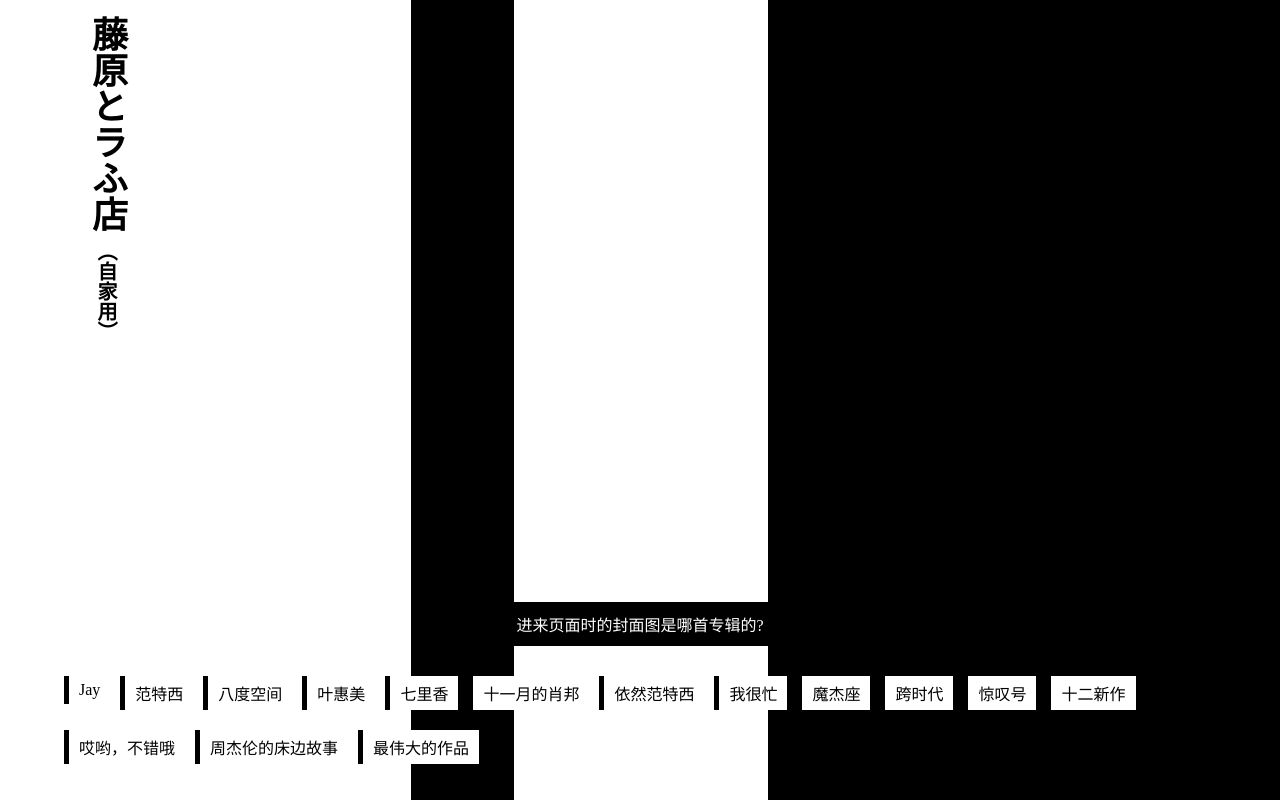
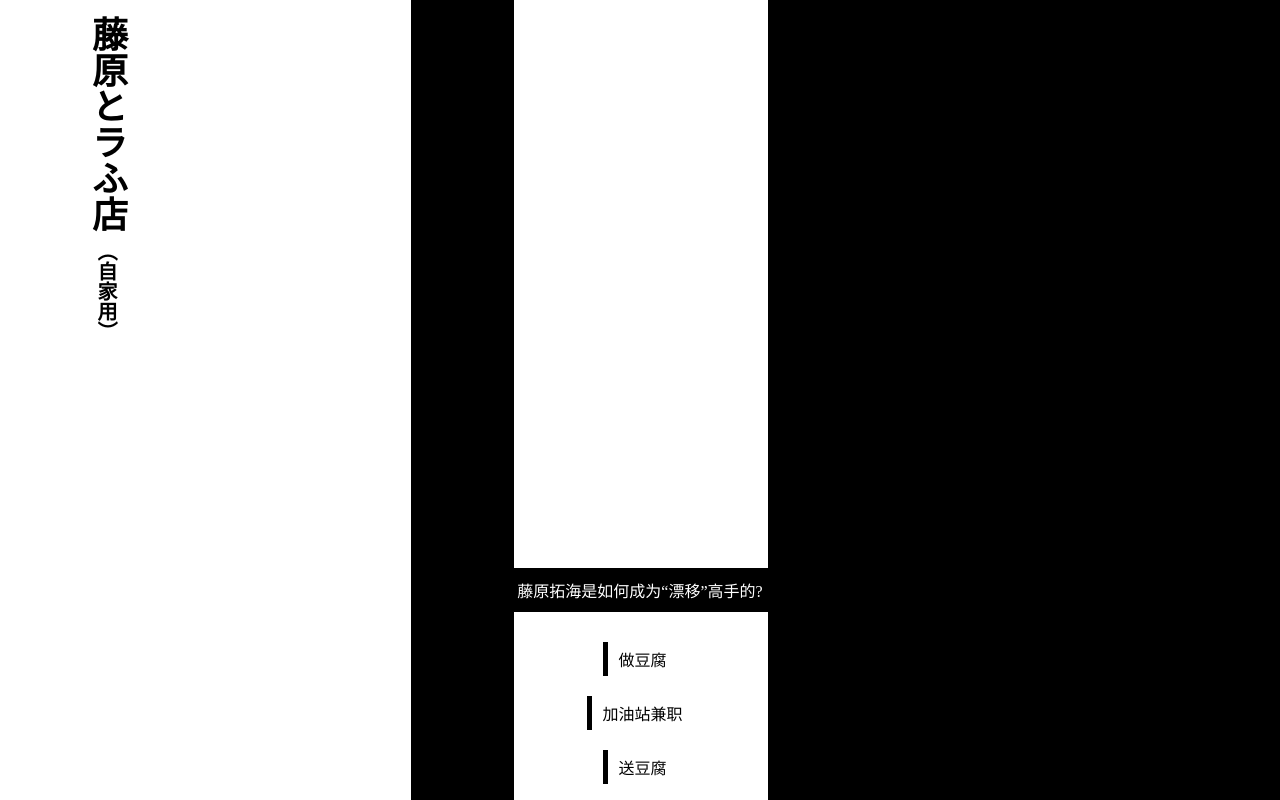
Before and after one commit to Dearhuan/swiper-fund, a Vue app: page /#/login in a window 1280 px wide. Built offline with nearby package versions, Linux system fonts and the light colour scheme.

Commit message:
question & answer fix

```diff
--- a/src/view/login/index.vue
+++ b/src/view/login/index.vue
@@ -56,13 +56,31 @@
 
 const defaultQuestionIndex = ref<number>(0)
 
-const questionAndAnswers = ref<Array<QuestionAndAnswer>>(QuestionAndAnswers)
+const questionAndAnswers = ref<Array<QuestionAndAnswer>>([])
+
+let list = QuestionAndAnswers
 
 onMounted(() => {
   setTimeout(() => {
     showCover.value = false
   }, 2000);
 })
+
+const getObjectFromAnswers = (answers: Array<QuestionAndAnswer>) => {
+  return answers[Math.floor(Math.random() * answers.length)]
+}
+
+// 随机获取三组问题
+const getAnswers = () => {
+  let answers = []
+  for (let i = 0; i < 3; i++) {
+    answers.push(getObjectFromAnswers(list))
+    list = list.slice(0, list.length - 1)
+  }
+  return answers
+}
+
+questionAndAnswers.value = getAnswers()
 
 const checkAnswer = (answer: string, selectedAnswer: string, index: number) => {
   if (answer === selectedAnswer) {
```
